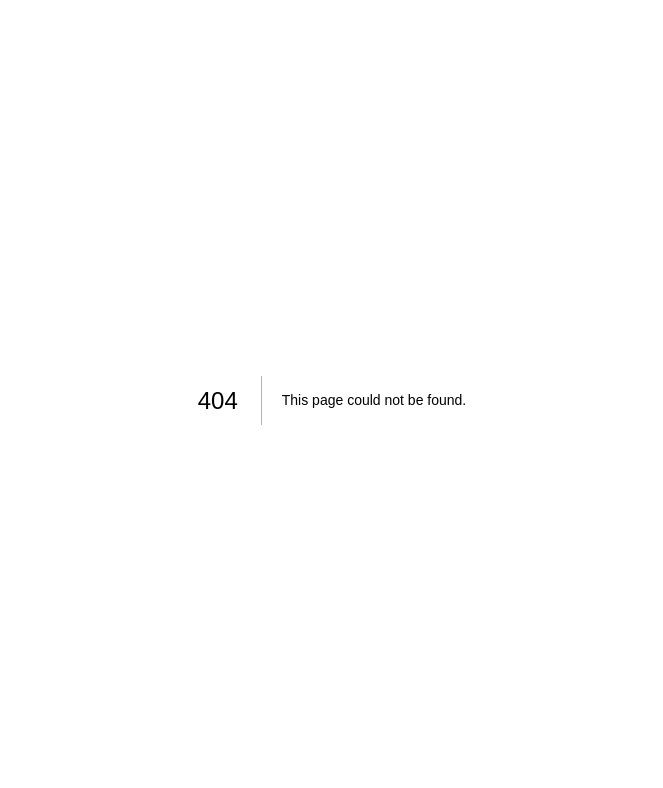
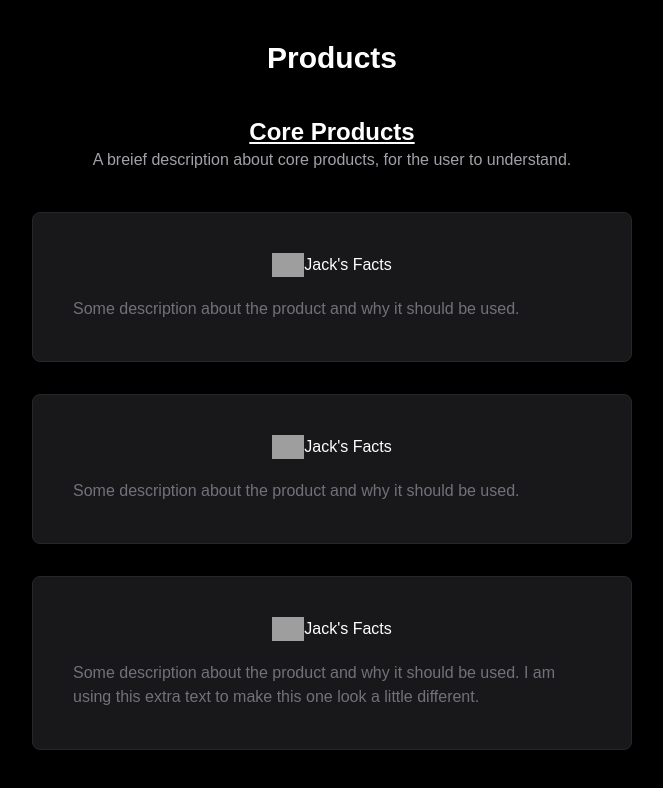
Before and after one commit to aadityarajkumawat/scalerail, a Next.js app: page /products in a window 1280 px wide. Before the commit this address had no page. Shown: the top 788 px of the page, without its empty margins (308-971 px from the left). Built offline with nearby package versions, Linux system fonts and the light colour scheme; grey boxes are pictures that could not be loaded.

Commit message:
add products

```diff
--- a/pages/_app.tsx
+++ b/pages/_app.tsx
@@ -22,7 +22,7 @@ export default function App({ Component, pageProps }: AppProps) {
         localStorage.setItem("access_token", data.access_token);
       })();
       // localStorage.setItem("auth_code", authCode);
-      router.push("/");
+      // router.push("/");
     }
   }, []);
 
--- a/pages/index.tsx
+++ b/pages/index.tsx
@@ -45,7 +45,9 @@ export default function Home({ heading, description }: HomeProps) {
           <div>
             <ul className="flex items-center justify-center text-lg">
               <li>about |</li>
-              <li>products |</li>
+              <li>
+                <Link href="/products">products |</Link>
+              </li>
               <li>
                 <Link href="/contact">contact</Link>
               </li>
--- /dev/null
+++ b/pages/products.tsx
@@ -0,0 +1,74 @@
+interface ProductCardProps {
+  title: string;
+  description: string;
+}
+
+function ProductCard(props: ProductCardProps) {
+  return (
+    <div className="bg-zinc-900 rounded-lg p-10 border border-zinc-800 w-[600px]">
+      <div className="flex justify-center items-center mb-5">
+        <img
+          src="https://obsidian.md/images/connection-hub.svg"
+          alt="logo"
+          className="w-8"
+        />
+        <h3>{props.title}</h3>
+      </div>
+
+      <div className="text-zinc-500">
+        <p>{props.description}</p>
+      </div>
+    </div>
+  );
+}
+
+const PRODUCTS = {
+  core: [
+    {
+      title: "Jack's Facts",
+      description:
+        "Some description about the product and why it should be used.",
+    },
+    {
+      title: "Jack's Facts",
+      description:
+        "Some description about the product and why it should be used.",
+    },
+    {
+      title: "Jack's Facts",
+      description:
+        "Some description about the product and why it should be used. I am using this extra text to make this one look a little different.",
+    },
+  ],
+};
+
+function Products() {
+  return (
+    <div className="w-full py-10 flex flex-col justify-center items-center">
+      <div className="mb-10">
+        <h1 className="text-3xl font-bold">Products</h1>
+      </div>
+
+      <div className="flex flex-col justify-center items-center">
+        <div className="mb-10 text-center">
+          <h2 className="text-2xl font-bold underline">Core Products</h2>
+          <p className="text-zinc-400">
+            A breief description about core products, for the user to
+            understand.
+          </p>
+        </div>
+
+        <div className="flex flex-col justify-center items-center gap-8">
+          {PRODUCTS.core.map((product) => (
+            <ProductCard
+              title={product.title}
+              description={product.description}
+            />
+          ))}
+        </div>
+      </div>
+    </div>
+  );
+}
+
+export default Products;
```
